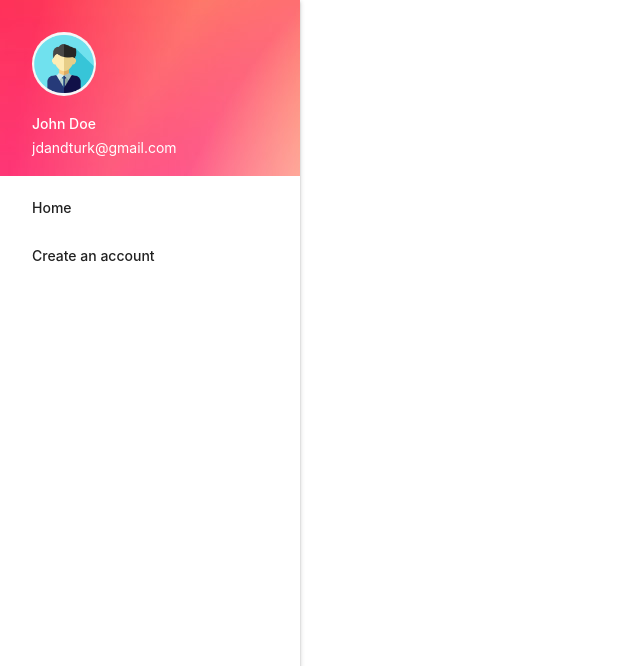
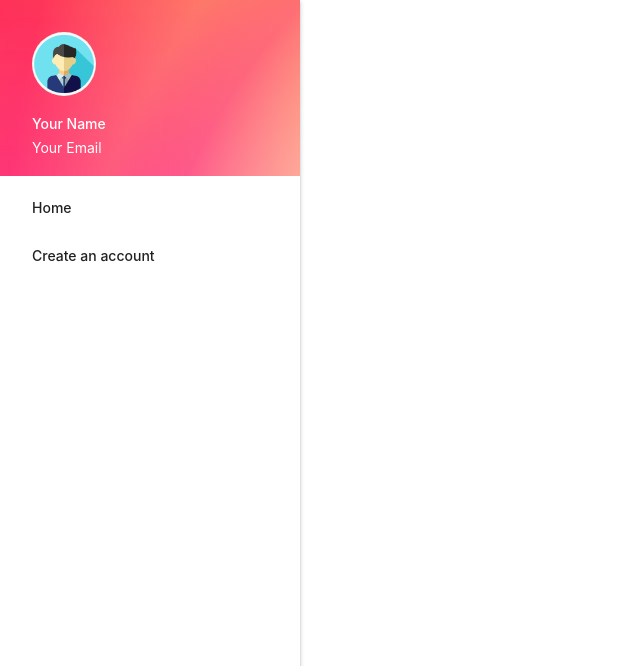
Before and after one commit to BelchieBen/portfolio, a Django app: page / in a window 1280 px wide. Shown: the top 666 px of the page, without its empty margins (0-640 px from the left). Run offline with Django 3.2, Linux system fonts and the light colour scheme.

Commit message:
Added user details for sidebar

```diff
--- a/main/templates/main/base/base.html
+++ b/main/templates/main/base/base.html
@@ -31,9 +31,15 @@
 	      <div class="background">
 	        <img src="/media/images/profiles/background.jpg">
 	      </div>
+	      {% if user.is_authenticated %}
 	      <a href="#user"><img class="circle" src="/media/images/profiles/profile.png"></a>
-	      <a href="#name"><span class="white-text name">John Doe</span></a>
-	      <a href="#email"><span class="white-text email">jdandturk@gmail.com</span></a>
+	      <a href="#name"><span class="white-text name">{{user.first_name}} {{user.last_name}}</span></a>
+	      <a href="#email"><span class="white-text email">{{user.email}}</span></a>
+	      {% else %}
+	      <a href="#user"><img class="circle" src="/media/images/profiles/profile.png"></a>
+	      <a href="#name"><span class="white-text name">Your Name</span></a>
+	      <a href="#email"><span class="white-text email">Your Email</span></a>
+	      {% endif %}
 	    </div></li>
 	    <!-- <li><a href="#!"><i class="material-icons">cloud</i>First Link With Icon</a></li>
 	    <li><a href="#!">Second Link</a></li>
```
Also changed, not shown: db.sqlite3.
